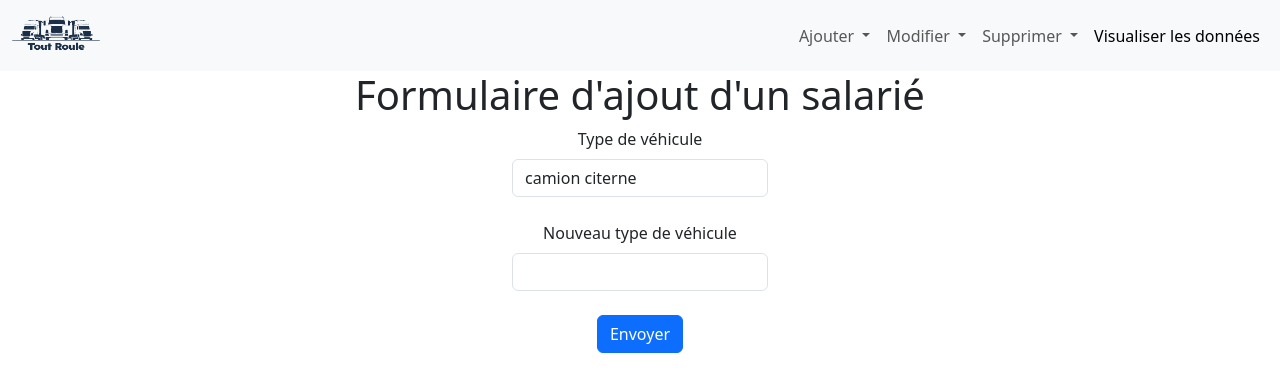
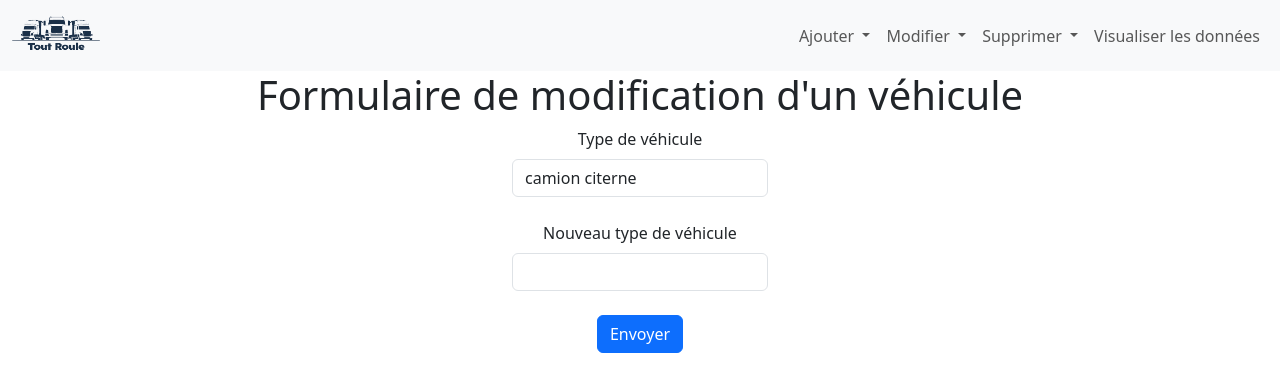
Before and after one commit to MelodyDuplaix/projet_flask, a Flask app: page /modifier_vehicule in a window 1280 px wide. Shown: the top 392 px of the page. Run offline with Flask 3, Linux system fonts and the light colour scheme; data comes from the database, SQL or seed files in the repository; both versions use the stored data as it was after the commit; some libraries are stand-ins or nearby versions.

Commit message:
corection erreur de titre

```diff
--- a/templates/t_base.html
+++ b/templates/t_base.html
@@ -11,7 +11,7 @@
     <script src="https://cdn.plot.ly/plotly-latest.min.js"></script>
 </head>
 <body>
-      <nav class="navbar navbar-expand-lg bg-body-tertiary">
+      <nav class="navbar navbar-expand-lg bg-body-tertiary sticky-top">
         <div class="container-fluid">
           <a class="navbar-brand" href="/"><img src="static/images/logo.png" alt="logo de l'application" height="45px" style="margin: 0"> </a>
           <button class="navbar-toggler" type="button" data-bs-toggle="collapse" data-bs-target="#navbarNavAltMarkup" aria-controls="navbarNavAltMarkup" aria-expanded="false" aria-label="Toggle navigation">
@@ -48,7 +48,7 @@
                 </ul>
               </li>
               <li class="nav-item">
-                <a class="nav-link active" aria-current="page" href="/visualiser-donnees">Visualiser les données</a>
+                <a class="nav-link" aria-current="page" href="/visualiser-donnees">Visualiser les données</a>
               </li>
             </ul>
           </div>
--- a/templates/t_modifier_vehicule.html
+++ b/templates/t_modifier_vehicule.html
@@ -2,7 +2,7 @@
 {% block title %}Formulaire d'ajout d'un salarié{% endblock %}
 {% set styles = "static/css/style_global.css" %}
 {% block content %}
-<H1>Formulaire d'ajout d'un salarié</H1>
+<H1>Formulaire de modification d'un véhicule</H1>
 <form method="POST">
   <div class="mb-3"style="width: 20%;">
     {{ html_formulaire.hidden_tag()}}
```
Also changed, not shown: toutroule.db.
